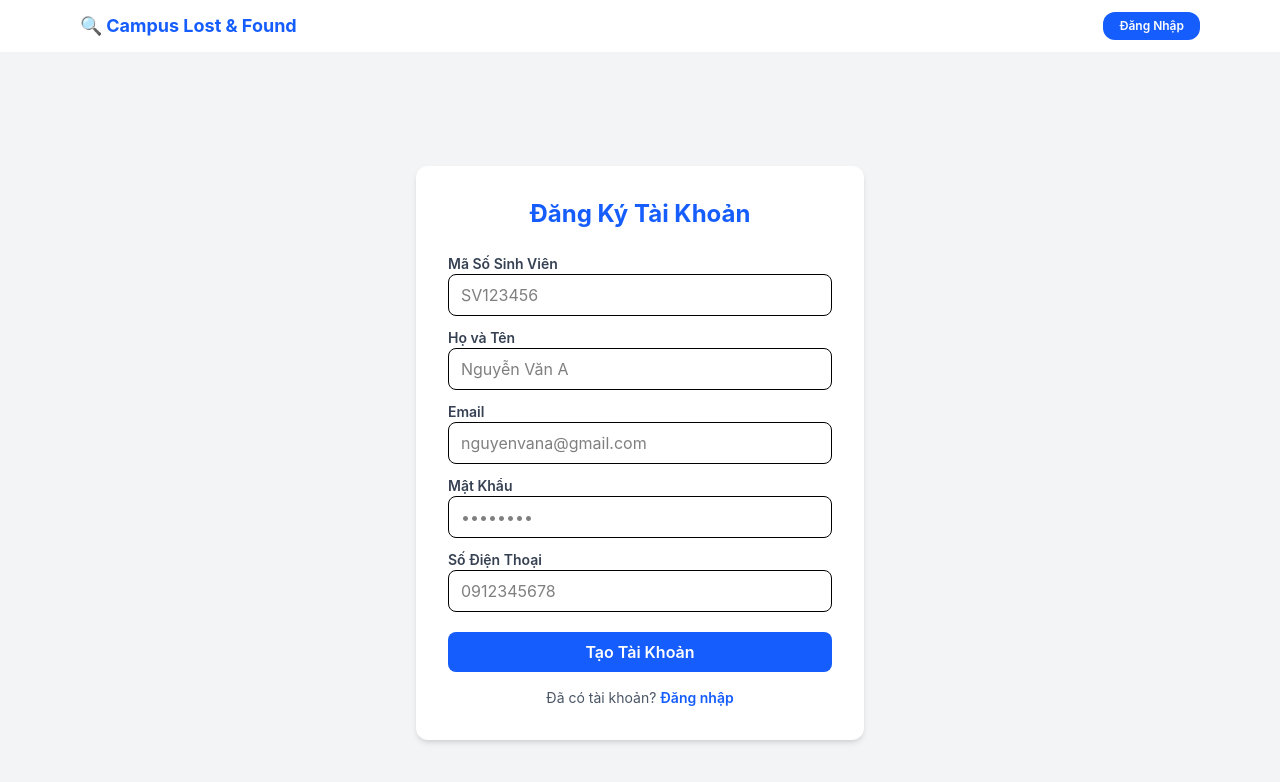
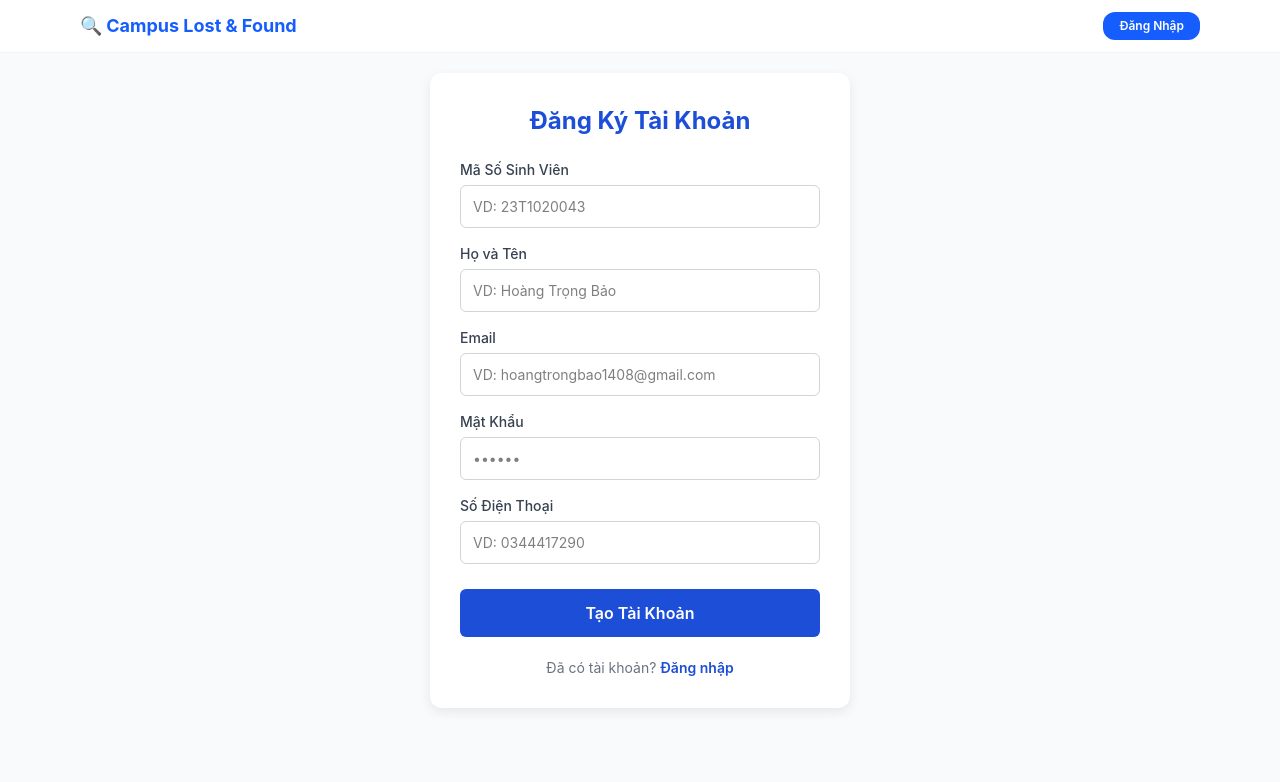
Before and after one commit to hoangtrongbao77/campus-lost-found-frontend2, a React (Vite) app: page /register in a window 1280 px wide. Shown: the top 782 px of the page. Built offline with nearby package versions, Linux system fonts and the light colour scheme; no server answers.

Commit message:
Fix register API endpoint

```diff
--- a/src/api/axios.js
+++ b/src/api/axios.js
@@ -1,16 +1,8 @@
 import axios from 'axios';
 
 const API = axios.create({
+  // Tự động lấy URL từ Vercel khi deploy, nếu chạy Local thì lấy localhost:5000/api
   baseURL: import.meta.env.VITE_API_BASE_URL || 'http://localhost:5000/api',
 });
 
-// Tự động gán JWT Token vào Header request
-API.interceptors.request.use((req) => {
-  const token = localStorage.getItem('token');
-  if (token) {
-    req.headers.Authorization = `Bearer ${token}`;
-  }
-  return req;
-});
-
 export default API;
--- a/src/pages/Register.jsx
+++ b/src/pages/Register.jsx
@@ -1,101 +1,215 @@
-import { useState } from 'react';
-import axios from 'axios';
+import React, { useState } from 'react';
 import { useNavigate, Link } from 'react-router-dom';
+import API from '../api/axios'; // Import API instance đã cấu hình baseURL tự động
 
-export default function Register() {
+const Register = () => {
+  const navigate = useNavigate();
+
   const [formData, setFormData] = useState({
     studentId: '',
-    fullName: '',
+    name: '',
     email: '',
     password: '',
-    phoneNumber: '',
+    phone: '',
   });
+
   const [error, setError] = useState('');
-  const navigate = useNavigate();
+  const [loading, setLoading] = useState(false);
+
+  const handleChange = (e) => {
+    setFormData({
+      ...formData,
+      [e.target.name]: e.target.value,
+    });
+  };
 
   const handleSubmit = async (e) => {
     e.preventDefault();
     setError('');
+    setLoading(true);
+
     try {
-      const res = await axios.post('http://localhost:5000/api/auth/register', formData);
-      localStorage.setItem('token', res.data.token);
-      localStorage.setItem('userInfo', JSON.stringify(res.data));
+      // Gửi request tới Backend Render thông qua instance API
+      await API.post('/auth/register', formData);
       alert('Đăng ký tài khoản thành công!');
-      navigate('/');
+      navigate('/login');
     } catch (err) {
-      setError(err.response?.data?.message || 'Đăng ký thất bại!');
+      console.error('Lỗi đăng ký:', err);
+      setError(
+        err.response?.data?.message || 'Đăng ký thất bại! Vui lòng thử lại.'
+      );
+    } finally {
+      setLoading(false);
     }
   };
 
   return (
-    <div className="min-h-screen flex items-center justify-center bg-gray-100 p-4">
-      <div className="bg-white p-8 rounded-xl shadow-md w-full max-w-md">
-        <h2 className="text-2xl font-bold text-center text-blue-600 mb-6">Đăng Ký Tài Khoản</h2>
-        {error && <div className="bg-red-100 text-red-600 p-3 rounded mb-4 text-sm">{error}</div>}
-        <form onSubmit={handleSubmit} className="space-y-3">
-          <div>
-            <label className="block text-gray-700 text-sm font-semibold">Mã Số Sinh Viên</label>
+    <div style={styles.container}>
+      <div style={styles.card}>
+        <h2 style={styles.title}>Đăng Ký Tài Khoản</h2>
+
+        {error && <div style={styles.errorBanner}>{error}</div>}
+
+        <form onSubmit={handleSubmit} style={styles.form}>
+          <div style={styles.inputGroup}>
+            <label style={styles.label}>Mã Số Sinh Viên</label>
             <input
               type="text"
+              name="studentId"
+              value={formData.studentId}
+              onChange={handleChange}
+              placeholder="VD: 23T1020043"
               required
-              className="w-full px-3 py-2 border rounded-lg focus:outline-none focus:ring-2 focus:ring-blue-500"
-              placeholder="SV123456"
-              onChange={(e) => setFormData({ ...formData, studentId: e.target.value })}
+              style={styles.input}
             />
           </div>
-          <div>
-            <label className="block text-gray-700 text-sm font-semibold">Họ và Tên</label>
+
+          <div style={styles.inputGroup}>
+            <label style={styles.label}>Họ và Tên</label>
             <input
               type="text"
+              name="name"
+              value={formData.name}
+              onChange={handleChange}
+              placeholder="VD: Hoàng Trọng Bảo"
               required
-              className="w-full px-3 py-2 border rounded-lg focus:outline-none focus:ring-2 focus:ring-blue-500"
-              placeholder="Nguyễn Văn A"
-              onChange={(e) => setFormData({ ...formData, fullName: e.target.value })}
+              style={styles.input}
             />
           </div>
-          <div>
-            <label className="block text-gray-700 text-sm font-semibold">Email</label>
+
+          <div style={styles.inputGroup}>
+            <label style={styles.label}>Email</label>
             <input
               type="email"
+              name="email"
+              value={formData.email}
+              onChange={handleChange}
+              placeholder="VD: hoangtrongbao1408@gmail.com"
               required
-              className="w-full px-3 py-2 border rounded-lg focus:outline-none focus:ring-2 focus:ring-blue-500"
-              placeholder="nguyenvana@gmail.com"
-              onChange={(e) => setFormData({ ...formData, email: e.target.value })}
+              style={styles.input}
             />
           </div>
-          <div>
-            <label className="block text-gray-700 text-sm font-semibold">Mật Khẩu</label>
+
+          <div style={styles.inputGroup}>
+            <label style={styles.label}>Mật Khẩu</label>
             <input
               type="password"
+              name="password"
+              value={formData.password}
+              onChange={handleChange}
+              placeholder="••••••"
               required
-              className="w-full px-3 py-2 border rounded-lg focus:outline-none focus:ring-2 focus:ring-blue-500"
-              placeholder="••••••••"
-              onChange={(e) => setFormData({ ...formData, password: e.target.value })}
+              style={styles.input}
             />
           </div>
-          <div>
-            <label className="block text-gray-700 text-sm font-semibold">Số Điện Thoại</label>
+
+          <div style={styles.inputGroup}>
+            <label style={styles.label}>Số Điện Thoại</label>
             <input
-              type="text"
-              className="w-full px-3 py-2 border rounded-lg focus:outline-none focus:ring-2 focus:ring-blue-500"
-              placeholder="0912345678"
-              onChange={(e) => setFormData({ ...formData, phoneNumber: e.target.value })}
+              type="tel"
+              name="phone"
+              value={formData.phone}
+              onChange={handleChange}
+              placeholder="VD: 0344417290"
+              required
+              style={styles.input}
             />
           </div>
-          <button
-            type="submit"
-            className="w-full bg-blue-600 text-white py-2 rounded-lg font-semibold hover:bg-blue-700 transition duration-200 mt-2"
-          >
-            Tạo Tài Khoản
+
+          <button type="submit" disabled={loading} style={styles.button}>
+            {loading ? 'Đang xử lý...' : 'Tạo Tài Khoản'}
           </button>
         </form>
-        <p className="text-center text-sm text-gray-600 mt-4">
+
+        <p style={styles.footerText}>
           Đã có tài khoản?{' '}
-          <Link to="/login" className="text-blue-600 font-semibold hover:underline">
+          <Link to="/login" style={styles.link}>
             Đăng nhập
           </Link>
         </p>
       </div>
     </div>
   );
-}
+};
+
+// Inline CSS giao diện khớp với giao diện của bạn
+const styles = {
+  container: {
+    minHeight: '80vh',
+    display: 'flex',
+    justifyContent: 'center',
+    alignItems: 'center',
+    padding: '20px',
+  },
+  card: {
+    backgroundColor: '#ffffff',
+    padding: '30px',
+    borderRadius: '12px',
+    boxShadow: '0 4px 12px rgba(0, 0, 0, 0.08)',
+    width: '100%',
+    maxWidth: '420px',
+  },
+  title: {
+    textAlign: 'center',
+    color: '#1d4ed8',
+    marginBottom: '20px',
+    fontSize: '24px',
+    fontWeight: 'bold',
+  },
+  errorBanner: {
+    backgroundColor: '#fef2f2',
+    color: '#991b1b',
+    border: '1px solid #fecaca',
+    padding: '10px 15px',
+    borderRadius: '6px',
+    marginBottom: '15px',
+    fontSize: '14px',
+    textAlign: 'center',
+  },
+  form: {
+    display: 'flex',
+    flexDirection: 'column',
+    gap: '15px',
+  },
+  inputGroup: {
+    display: 'flex',
+    flexDirection: 'column',
+    gap: '5px',
+  },
+  label: {
+    fontSize: '14px',
+    fontWeight: '500',
+    color: '#374151',
+  },
+  input: {
+    padding: '10px 12px',
+    borderRadius: '6px',
+    border: '1px solid #d1d5db',
+    fontSize: '14px',
+    outline: 'none',
+  },
+  button: {
+    marginTop: '10px',
+    padding: '12px',
+    backgroundColor: '#1d4ed8',
+    color: '#ffffff',
+    border: 'none',
+    borderRadius: '6px',
+    fontSize: '16px',
+    fontWeight: '600',
+    cursor: 'pointer',
+  },
+  footerText: {
+    marginTop: '20px',
+    textAlign: 'center',
+    fontSize: '14px',
+    color: '#6b7280',
+  },
+  link: {
+    color: '#1d4ed8',
+    fontWeight: '600',
+    textDecoration: 'none',
+  },
+};
+
+export default Register;
```
